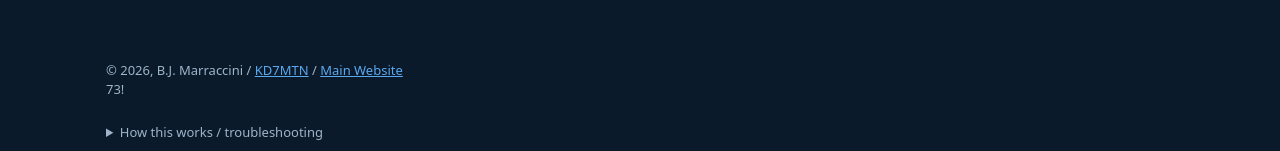
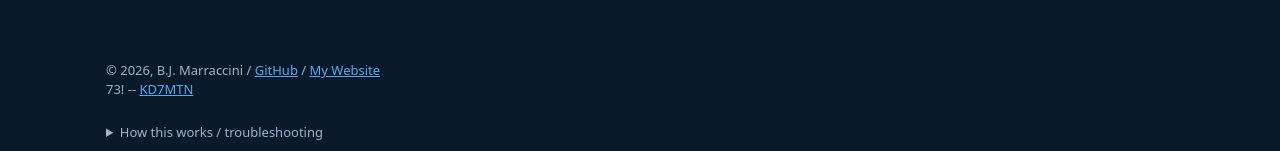
Before and after one commit to marracci/sota-near-me, a plain HTML site: page docs/index.html in a window 1280 px wide. Shown: the part 701-852 px from the top of the page. Drawn offline with Linux system fonts and the light colour scheme.

Commit message:
Update index.html

```diff
--- a/docs/index.html
+++ b/docs/index.html
@@ -119,8 +119,8 @@
     <p class="muted">Wildcard refs (e.g. W7W/LC-XXX) or summits the API couldn't locate. They may or may not be in range.</p>
     <div class="tablewrap"><table><tbody id="wild"></tbody></table></div>
   </div>
-  <div class="footer">© 2026, B.J. Marraccini / <a href="https://www.qrz.com/db/KD7MTN" target="_blank" rel="noopener noreferrer">KD7MTN</a> / <a href="https://marracci.github.io" target="_blank" rel="noopener noreferrer">Main Website</a><br>
-    73!
+  <div class="footer">© 2026, B.J. Marraccini / <a href="https://github.io/marracci" target="_blank" rel="noopener noreferrer">GitHub</a> / <a href="https://marracci.github.io" target="_blank" rel="noopener noreferrer">My Website</a><br>
+    73! -- <a href="https://www.qrz.com/db/KD7MTN" target="_blank" rel="noopener noreferrer">KD7MTN</a>
   </div>
 
   <details>
```
